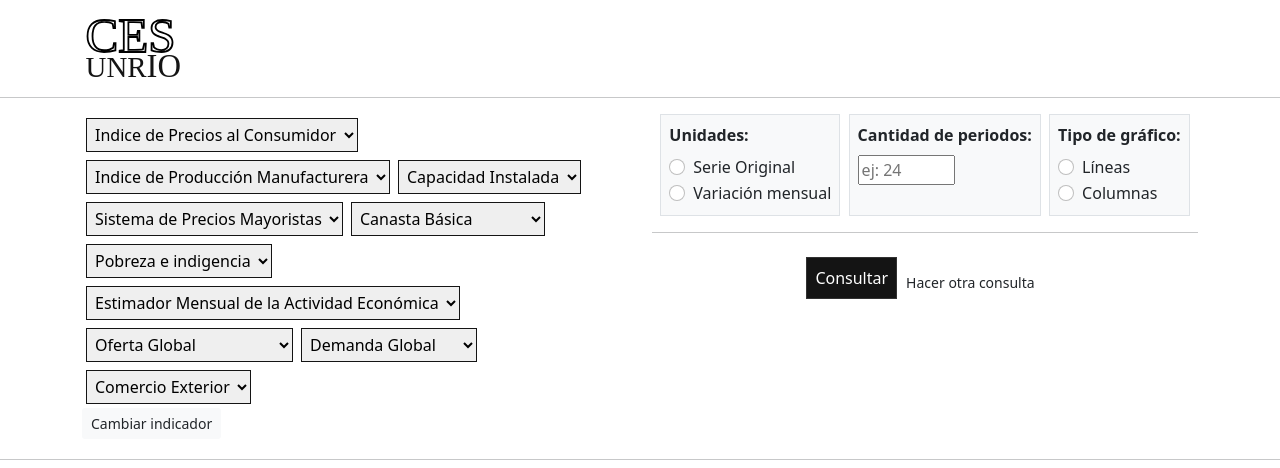
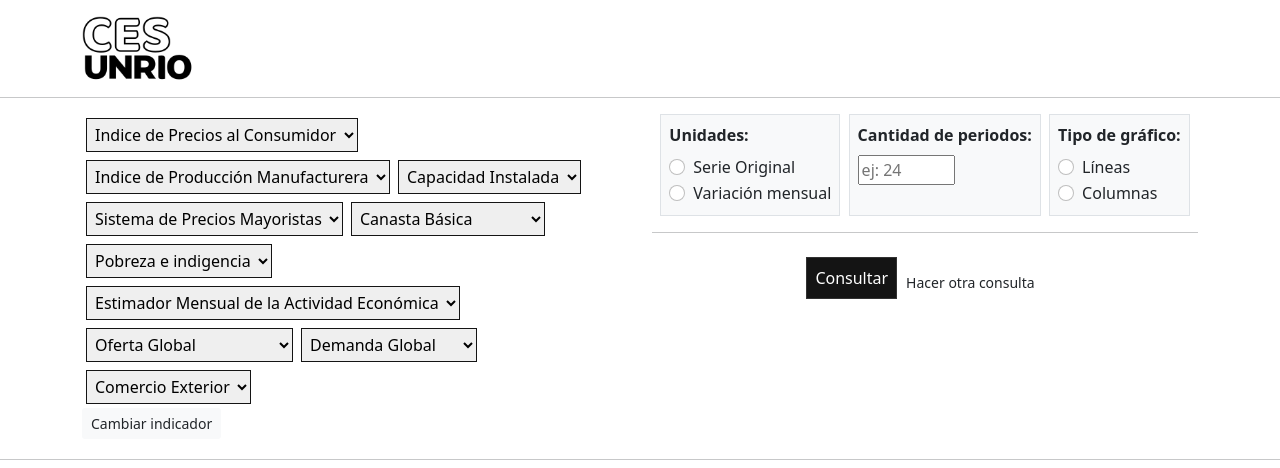
Before and after one commit to estudiounrio/dataCes, a plain HTML site: page index.html in a window 1280 px wide. Drawn offline with nearby package versions, Linux system fonts and the light colour scheme; a script that the page names is missing.

Commit message:
add .png

```diff
--- a/index.html
+++ b/index.html
@@ -17,12 +17,13 @@
 
   <nav class='container d-flex justify-content-between align-items-center pt-3 sticky-top'>
     <div class="logo">
-      <svg viewBox='0 0 60 36 ' height='100%' width='100%' >
+      <!-- <svg viewBox='0 0 60 36 ' height='100%' width='100%' >
         <text x='2' y='20' font-family='Baloo' font-size="1.7rem" fill="transparent" stroke="black">CES</text>
         <text x='2' y='34'>
             <tspan font-family='Montserrat ExtraBold' font-size="1rem" fill='rgb(20,20,20)'>UNR</tspan><tspan font-family='Baloo' font-size="1.13rem" fill='rgb(20,20,20)'>IO</tspan>
         </text>
-      </svg>
+      </svg> -->
+      <img style="height: 100%; " src="avatarDamero.png" alt="Centro de Estudios Sociales y Productivos UNRIO">
     </div>
   </nav>
 
@@ -189,7 +190,7 @@
         </div>
       </div>
 
-
+    <hr style="color:transparent">
 
 
 
```
Also changed, not shown: avatarDamero.png (added).
